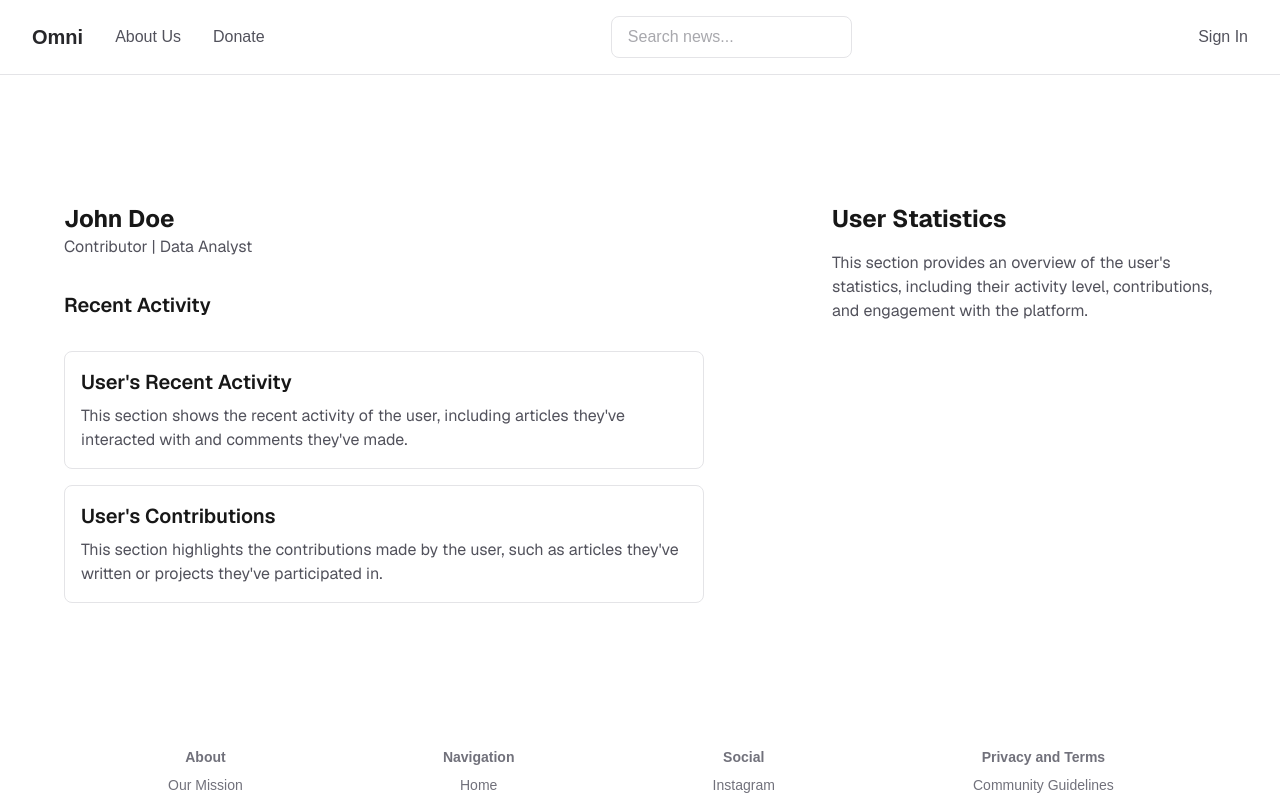
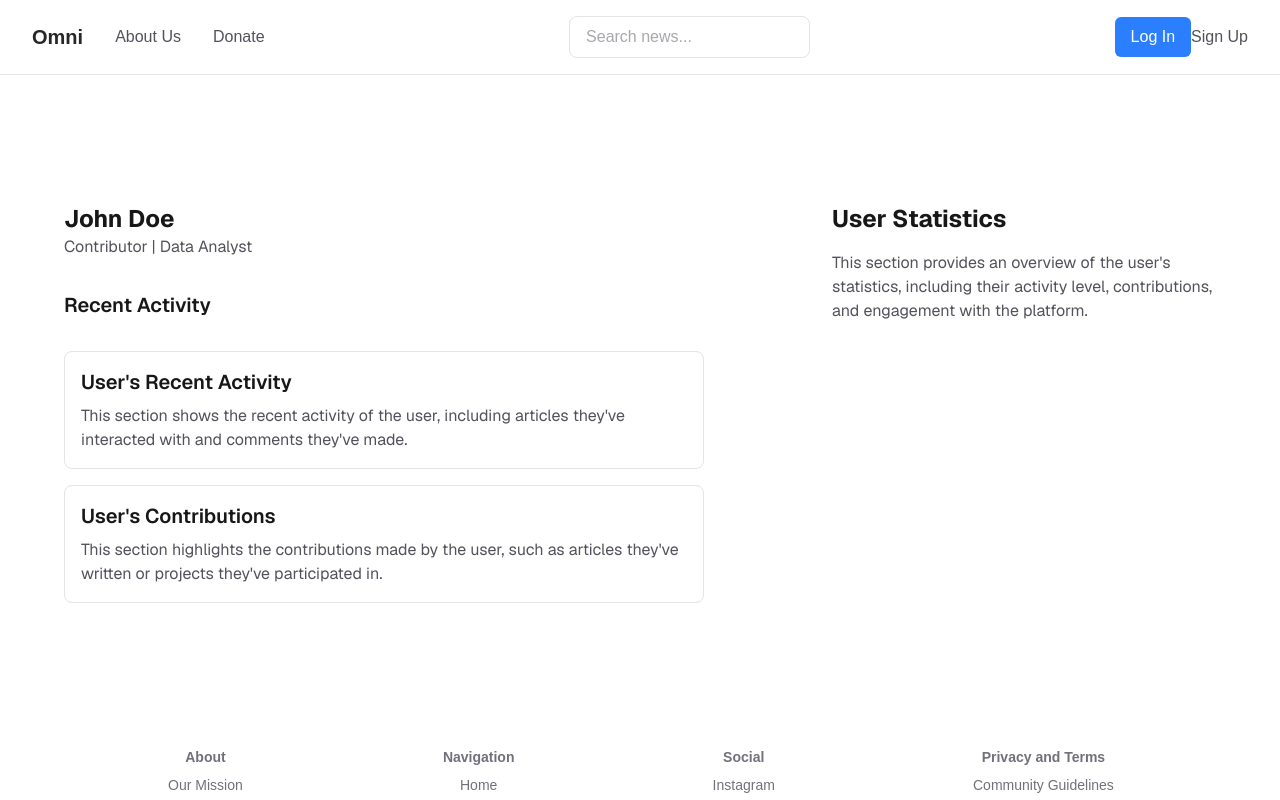
Before and after one commit to thomassrmcardle/Omni, a Next.js app in the folder app/: page /profiles/123 in a window 1280 px wide. Shown: the top 800 px of the page. Built offline with nearby package versions, Linux system fonts and the light colour scheme.

Commit message:
Added simple login button to top right.

```diff
--- a/app/app/globals.css
+++ b/app/app/globals.css
@@ -29,6 +29,15 @@ h3 {
   margin-bottom: 0.5rem;
 }
 
+.button {
+  background-color: var(--color-blue-500);
+  color: var(--background);
+  padding: 0.5rem 1rem;
+  border-radius: var(--radius-md);
+  text-decoration: none;
+  display: inline-block;
+}
+
 .thumbnail {
   width: 100%;
   height: auto;
--- a/app/app/layout.tsx
+++ b/app/app/layout.tsx
@@ -16,6 +16,21 @@ export const metadata: Metadata = {
   title: "Omni - Your News Hub",
   description: "Stay informed with the latest headlines from around the world. From a global community, find news that matters to you, all in one place.",
 };
+
+
+
+function ProfileArea() {
+  return <div>
+    <a href="/login" className="button">
+      Log In
+    </a>
+    <a href="/signup" className="text-zinc-600 dark:text-zinc-400 hover:text-zinc-800 dark:hover:text-zinc-200">
+      Sign Up
+    </a>
+  </div>
+}
+
+
 
 function NavLayout() {
   return (
@@ -36,11 +51,7 @@ function NavLayout() {
         placeholder="Search news..."
         className="hidden sm:block px-4 py-2 rounded-lg border border-zinc-200 dark:border-zinc-700 bg-transparent text-zinc-600 dark:text-zinc-400 focus:outline-none focus:ring-2 focus:ring-blue-500"
       />
-      <div>
-        <a href="/signin" className="text-zinc-600 dark:text-zinc-400 hover:text-zinc-800 dark:hover:text-zinc-200">
-          Sign In
-        </a>
-      </div>
+      <ProfileArea />
     </nav>
   );
 }
--- a/app/app/profiles/[id]/page.tsx
+++ b/app/app/profiles/[id]/page.tsx
@@ -54,7 +54,7 @@ export default function UserPage({ params }: Props) {
       </div>
   }
 
-  return <div className="flex flex-row">
+  return <div className="flex flex-row w-full items-start justify-center">
     <MainArea />
     <StatsArea />
   </div>
```
